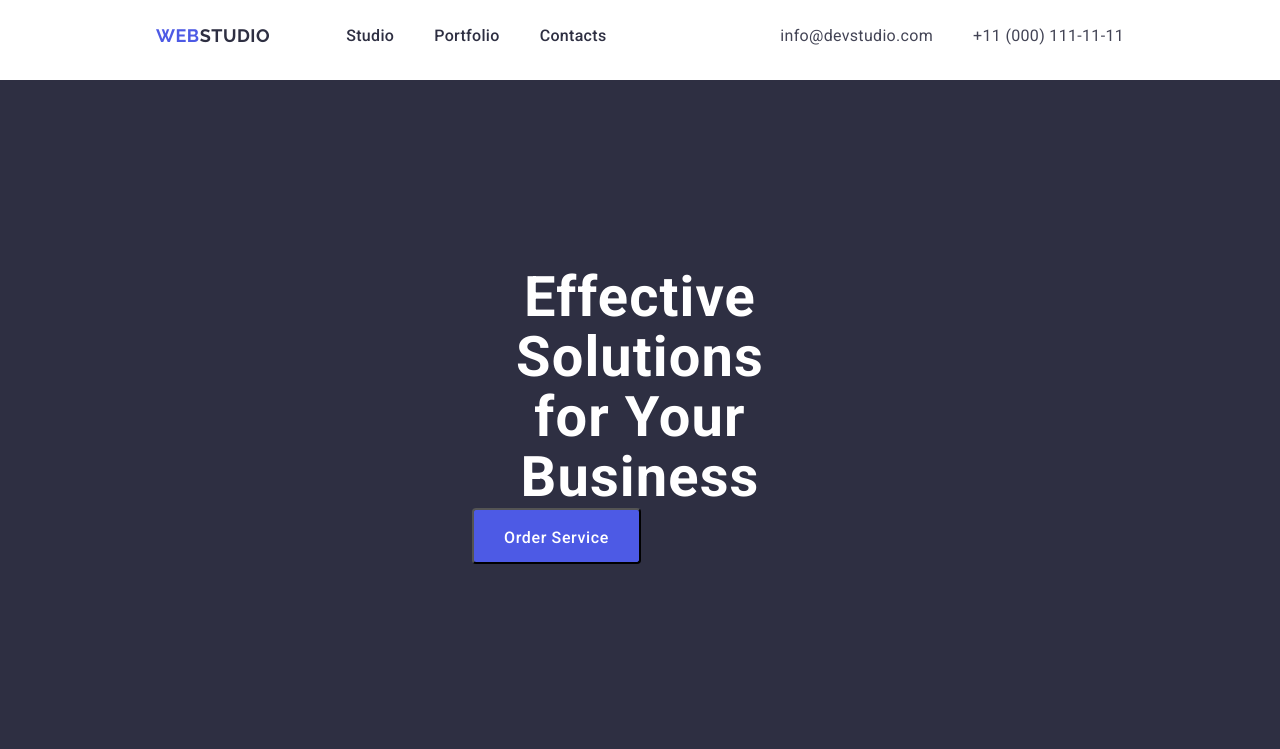
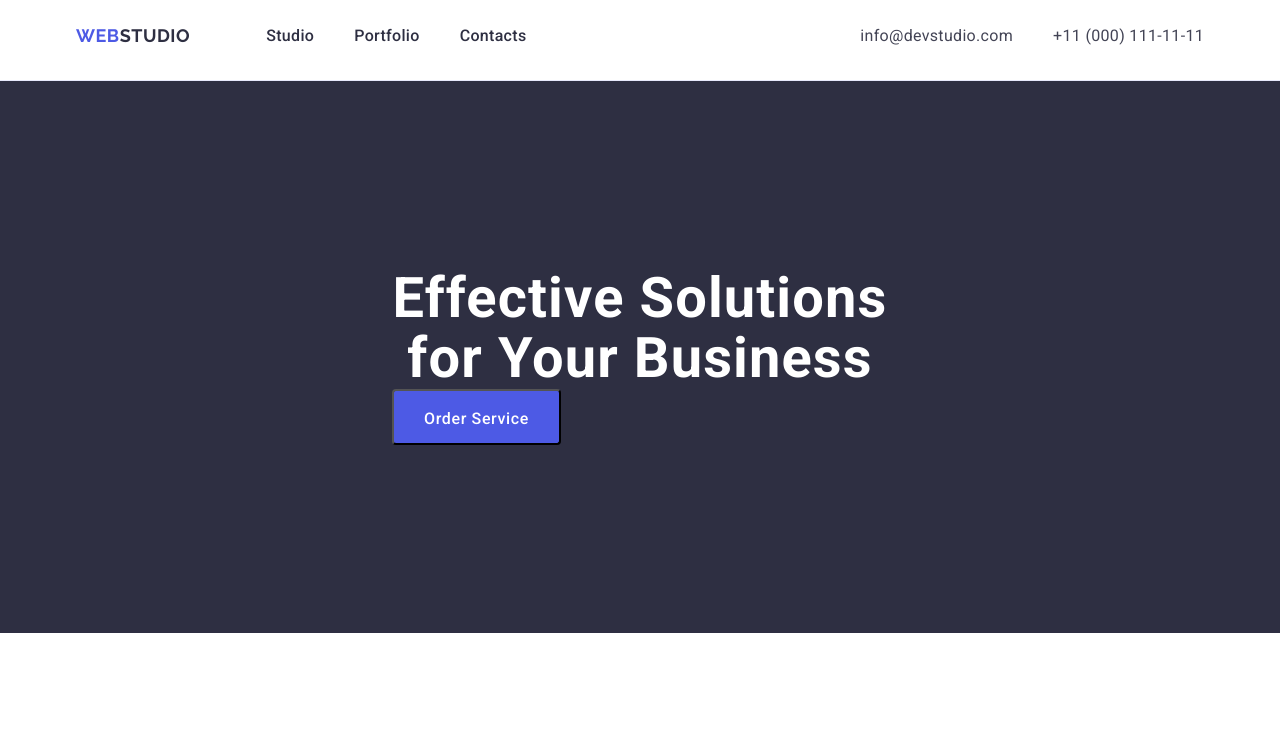
Before and after one commit to bahioiiia/goit-markup-hw-03, a plain HTML site: page index.html in a window 1280 px wide. Shown: the top 749 px of the page. Drawn offline with nearby package versions, Linux system fonts and the light colour scheme.

Commit message:
Update styles.css

```diff
--- a/css/styles.css
+++ b/css/styles.css
@@ -53,10 +53,8 @@ a {
 }
 
 .container {
-    max-width: 1440px;
-    /* width: 1166px; */
-    padding-left: 156px;
-    padding-right: 156px;
+    width: 1158px;
+    padding: 0 15px;
     margin: 0 auto;
 }
 
@@ -64,6 +62,7 @@ a {
 .header {
     padding-top: 24px;
     padding-bottom: 32px;
+    border-bottom: 1px solid #e7e9fc;
 }
 
 .header-container {
@@ -111,6 +110,7 @@ a {
     line-height: 1.5;
     letter-spacing: 0.02em;
     color: #2e2f42;
+    padding: 24px 0;
 }
 
 .header-menu-link:hover,
```
